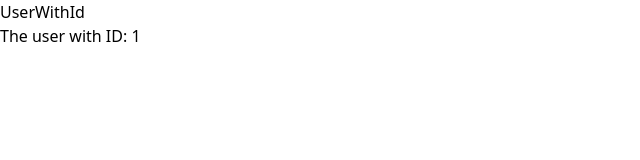
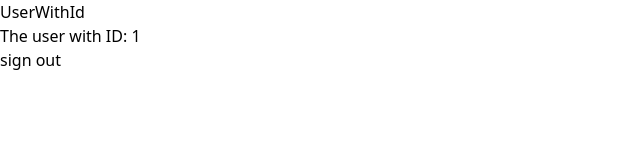
Before and after one commit to roma-marshall/link-me, a Vue app: page /user/1 in a window 1280 px wide. Shown: the top 160 px of the page, without its empty margins (0-640 px from the left). Built offline with nearby package versions, Linux system fonts and the light colour scheme; no server answers.

Commit message:
added sign out method

```diff
--- a/src/components/UserWithId.vue
+++ b/src/components/UserWithId.vue
@@ -2,9 +2,24 @@
   <div>
     <h1>UserWithId</h1>
     <h1>The user with ID: {{ $route.params.id }}</h1>
+    <button @click="handleSignOut">sign out</button>
   </div>
 </template>
 
 <script setup>
+import { useRouter } from 'vue-router'
+import { getAuth, signOut } from 'firebase/auth'
 
+const router = useRouter()
+const auth = getAuth()
+
+const handleSignOut = async () => {
+  try {
+    await signOut(auth)
+    await router.push('/login')
+    console.log('Successfully log out!')
+  } catch (error) {
+    console.log(error.code)
+  }
+}
 </script>
```
